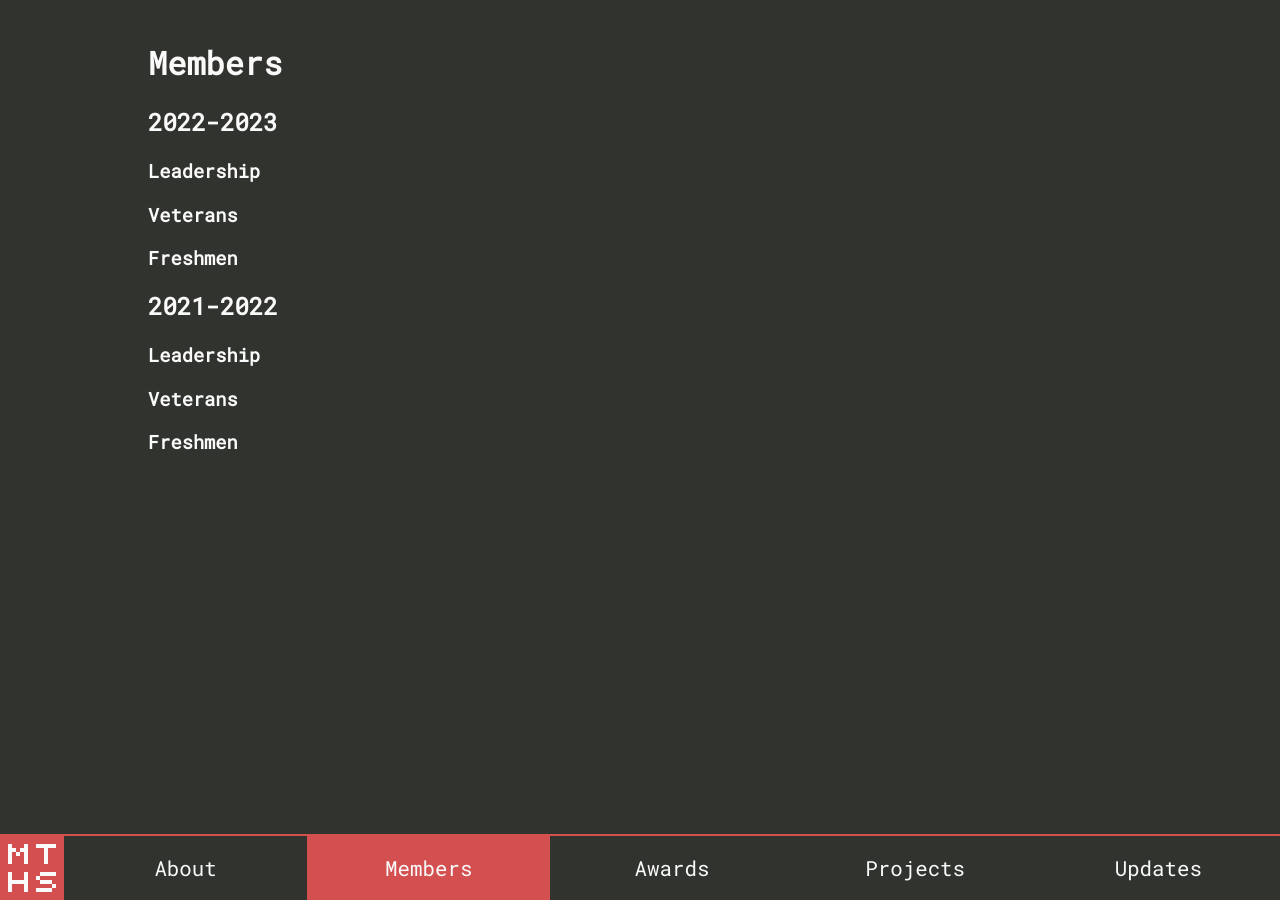
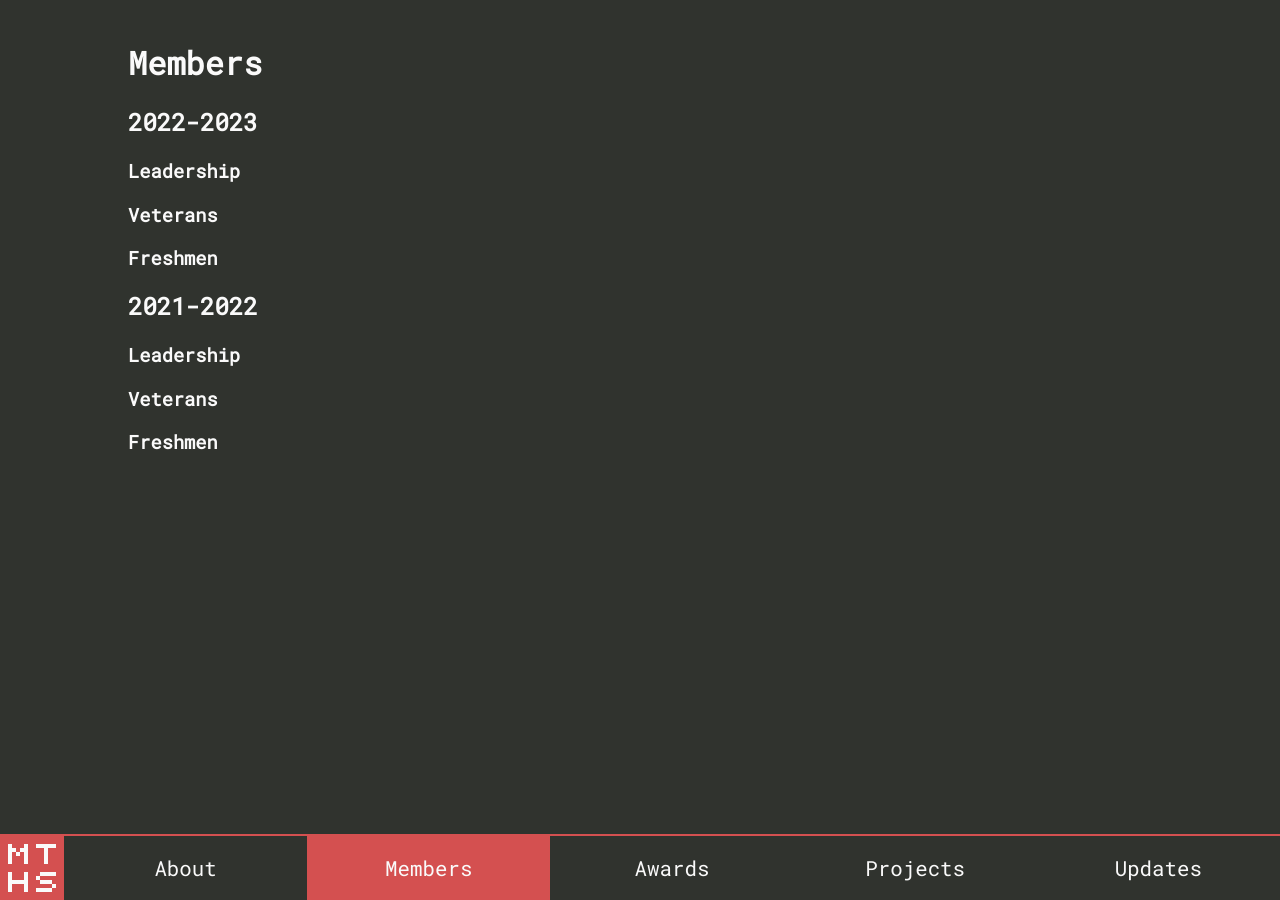
Before and after one commit to MTHS-TSA/MTHS-TSA.github.io, a Jekyll site: the page built from members.md, in a window 1280 px wide. Built offline with Jekyll 4.4.1, drawn with Linux system fonts in a browser that asks for light colours.

Commit message:
Adjust padding settings

```diff
--- a/assets/css/home.css
+++ b/assets/css/home.css
@@ -1,3 +1,7 @@
+.content {
+    padding: 0;
+}
+
 .large-title {
     width: 100%;
     text-align: center;
--- a/assets/css/styles.css
+++ b/assets/css/styles.css
@@ -31,9 +31,6 @@ nav {
     margin: 0;
     height: calc(100vh - 106px);
     overflow: auto;
-}
-
-.content h1, .content h2, .content h3, .content p {
     padding-left: 10vw;
 }
 
```
